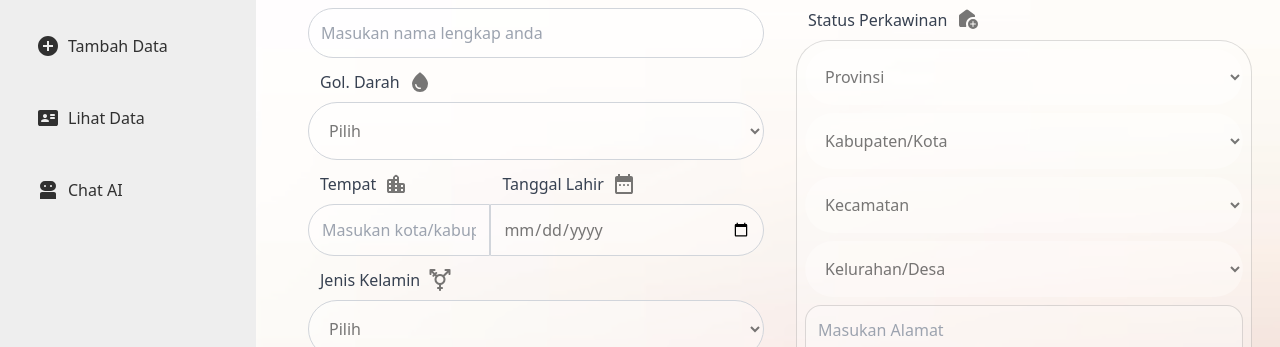
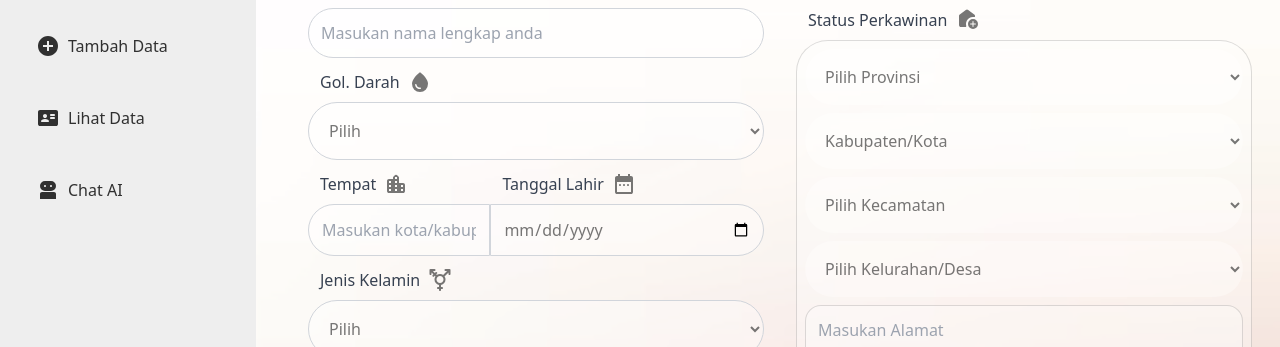
Before and after one commit to yogawan/paduka-admin, a React (Vite) app: page /form in a window 1280 px wide. Shown: the part 158-505 px from the top of the page. Built offline with nearby package versions, Linux system fonts and the light colour scheme; what groq-sdk would draw is missing.

Commit message:
Mengubah custom answer untuk GroqAI

```diff
--- a/src/components/organisms/CardOrganisms.jsx
+++ b/src/components/organisms/CardOrganisms.jsx
@@ -55,11 +55,11 @@ const CardOrganisms = () => {
       </div>
 
       {/* Card (Rendering List) */}
-      <div className="pl-[16px] flex flex-wrap justify-between mt-10">
+      <div className="pl-[16px] flex flex-wrap justify-center mt-10">
         {filteredData.length > 0 ? (
           filteredData.map((data, index) => (
-            <div className="p-2 border border-[#17171725] rounded-[24px] mb-[32px]" key={index}>
-              <table className="w-[540px] mobile:w-[300px] border-collapse">
+            <div className="p-2 border border-[#17171725] rounded-[24px] m-[8px] mobile:border-none" key={index}>
+              <table className="w-[500px] mobile:w-[280px] border-collapse">
                 <thead>
                   <tr>
                     <th className="border-b px-4 py-2 text-left">Field</th>
--- a/src/components/organisms/FormOrganisms.jsx
+++ b/src/components/organisms/FormOrganisms.jsx
@@ -319,6 +319,7 @@ const FormOrganisms = () => {
                   <option value="Konghucu">Konghucu</option>
                 </select>
               </div>
+
               {/* Status Perkawinan */}
               <div className="space-y-2">
                 <div className="flex items-center mt-3 ml-3 text-[#17171795]">
@@ -433,6 +434,8 @@ const FormOrganisms = () => {
               </div>
               <div className="bg-[#FFFFFF50]  rounded-[32px] mt-2 p-2 border border-[#17171725]">
                 <div className="space-y-2">
+
+                  {/* Provinsi */}
                   <select
                     type="text"
                     name="Provinsi"
@@ -441,10 +444,49 @@ const FormOrganisms = () => {
                     className="w-full p-4 bg-[#FFFFFF50] rounded-full focus:outline-none focus:ring-2 focus:ring-[#171717] text-[#17171795]"
                     required
                   >
-                    <option value="">Provinsi</option>
-                    <option value="DIY">Daerah Istimewa Yogyakarta</option>
+                    <option value="">Pilih Provinsi</option>
+                    <option value="DI Yogyakarta">Daerah Istimewa Yogyakarta</option>
+                    <option value="Aceh">Aceh</option>
+                    <option value="Sumatera Utara">Sumatera Utara</option>
+                    <option value="Sumatera Barat">Sumatera Barat</option>
+                    <option value="Riau">Riau</option>
+                    <option value="Kepulauan Riau">Kepulauan Riau</option>
+                    <option value="Jambi">Jambi</option>
+                    <option value="Sumatera Selatan">Sumatera Selatan</option>
+                    <option value="Bangka Belitung">Kepulauan Bangka Belitung</option>
+                    <option value="Bengkulu">Bengkulu</option>
+                    <option value="Lampung">Lampung</option>
+                    <option value="DKI Jakarta">DKI Jakarta</option>
+                    <option value="Jawa Barat">Jawa Barat</option>
+                    <option value="Jawa Tengah">Jawa Tengah</option>
+                    <option value="Jawa Timur">Jawa Timur</option>
+                    <option value="Banten">Banten</option>
+                    <option value="Bali">Bali</option>
+                    <option value="Nusa Tenggara Barat">Nusa Tenggara Barat</option>
+                    <option value="Nusa Tenggara Timur">Nusa Tenggara Timur</option>
+                    <option value="Kalimantan Barat">Kalimantan Barat</option>
+                    <option value="Kalimantan Tengah">Kalimantan Tengah</option>
+                    <option value="Kalimantan Selatan">Kalimantan Selatan</option>
+                    <option value="Kalimantan Timur">Kalimantan Timur</option>
+                    <option value="Kalimantan Utara">Kalimantan Utara</option>
+                    <option value="Sulawesi Utara">Sulawesi Utara</option>
+                    <option value="Sulawesi Tengah">Sulawesi Tengah</option>
+                    <option value="Sulawesi Selatan">Sulawesi Selatan</option>
+                    <option value="Sulawesi Tenggara">Sulawesi Tenggara</option>
+                    <option value="Gorontalo">Gorontalo</option>
+                    <option value="Sulawesi Barat">Sulawesi Barat</option>
+                    <option value="Maluku">Maluku</option>
+                    <option value="Maluku Utara">Maluku Utara</option>
+                    <option value="Papua">Papua</option>
+                    <option value="Papua Barat">Papua Barat</option>
+                    <option value="Papua Tengah">Papua Tengah</option>
+                    <option value="Papua Pegunungan">Papua Pegunungan</option>
+                    <option value="Papua Selatan">Papua Selatan</option>
+                    <option value="Papua Barat Daya">Papua Barat Daya</option>
                   </select>
 
+
+                  {/* Kabupaten */}
                   <select
                     type="text"
                     name="Kabupaten"
@@ -461,6 +503,7 @@ const FormOrganisms = () => {
                     <option value="Kulon Progo">Kulon Progo</option>
                   </select>
 
+                  {/* Kecamatan */}
                   <select
                     type="text"
                     name="Kecamatan"
@@ -469,13 +512,20 @@ const FormOrganisms = () => {
                     className="w-full p-4 bg-[#FFFFFF50] rounded-full focus:outline-none focus:ring-2 focus:ring-[#171717] text-[#17171795]"
                     required
                   >
-                    <option value="">Kecamatan</option>
+                    <option value="">Pilih Kecamatan</option>
                     <option value="Samigaluh">Samigaluh</option>
                     <option value="Kalibawang">Kalibawang</option>
                     <option value="Girimulyo">Girimulyo</option>
-                    <option value="Nangulan">Nanggulan</option>
+                    <option value="Nanggulan">Nanggulan</option>
+                    <option value="Sentolo">Sentolo</option>
+                    <option value="Panjatan">Panjatan</option>
+                    <option value="Wates">Wates</option>
+                    <option value="Temon">Temon</option>
+                    <option value="Kokap">Kokap</option>
+                    <option value="Pengasih">Pengasih</option>
                   </select>
 
+                  {/* Kelurahan/Desa */}
                   <select
                     type="text"
                     name="Kelurahan"
@@ -484,13 +534,20 @@ const FormOrganisms = () => {
                     className="w-full p-4 bg-[#FFFFFF50] rounded-full focus:outline-none focus:ring-2 focus:ring-[#171717] text-[#17171795]"
                     required
                   >
-                    <option value="">Kelurahan/Desa</option>
-                    <option value="Kembang">Kembang</option>
-                    <option value="Jatisarono">Jatisarono</option>
-                    <option value="Wijimulyo">Wijimulyo</option>
-                    <option value="Tanjung">Tanjungharjo</option>
+                    <option value="">Pilih Kelurahan/Desa</option>
+                    <option value="Temon Kulon">Temon Kulon</option>
+                    <option value="Temon Wetan">Temon Wetan</option>
+                    <option value="Sindutan">Sindutan</option>
+                    <option value="Kaligintung">Kaligintung</option>
+                    <option value="Palihan">Palihan</option>
+                    <option value="Glagah">Glagah</option>
+                    <option value="Jangkaran">Jangkaran</option>
+                    <option value="Kebonrejo">Kebonrejo</option>
+                    <option value="Kalidengen">Kalidengen</option>
+                    <option value="Demangrejo">Demangrejo</option>
                   </select>
 
+                  {/* Dusun */}
                   <textarea
                     type="text"
                     name="Dusun"
@@ -501,6 +558,7 @@ const FormOrganisms = () => {
                     rows={3}
                     required
                   ></textarea>
+
                 </div>
               </div>
 
--- a/src/components/organisms/GroqOrganisms.jsx
+++ b/src/components/organisms/GroqOrganisms.jsx
@@ -7,13 +7,14 @@ const GroqOrganisms = () => {
   const [loading, setLoading] = useState(false);
 
   const customAnswers = {
-    'siapa orang paling tua': 'Jawaban khusus: Orang tertua yang tercatat dalam sejarah adalah Jeanne Calment dari Prancis, yang hidup hingga usia 122 tahun dan 164 hari.',
-    'berapa umur bumi': 'Jawaban khusus: Umur Bumi diperkirakan sekitar 4,54 miliar tahun berdasarkan penelitian geologi.',
-    'apa arti kehidupan': 'Jawaban khusus: Arti kehidupan adalah 42! Ini adalah referensi dari "The Hitchhiker\'s Guide to the Galaxy."',
-    'siapa presiden pertama indonesia': 'Jawaban khusus: Presiden pertama Indonesia adalah Ir. Soekarno, yang memimpin dari tahun 1945 hingga 1967.',
-    'apa ibukota indonesia': 'Jawaban khusus: Ibukota Indonesia adalah Jakarta.',
-    'berapa kecepatan cahaya': 'Jawaban khusus: Kecepatan cahaya di ruang hampa adalah 299.792.458 meter per detik.',
-    'penduduk paling tua': "Miko Dian Rachmadany adalah Penduduk Tertua, tangal lahir 1992-01-12"
+    'siapa yang paling tua': 'Orang tertua dari data ini adalah I Gede Surya, lahir pada 22 Maret 1987 di Gianyar, dengan pekerjaan sebagai Seniman.',
+    'siapa yang paling muda': 'Orang termuda dari data ini adalah Ahmad Fauzan, lahir pada 10 Mei 2002 di Yogyakarta, dengan pekerjaan sebagai Mahasiswa.',
+    'berapa jumlah penduduk yang belum kawin': 'Dari data ini, terdapat 3 orang yang statusnya belum kawin.',
+    'siapa yang bekerja sebagai dokter': 'Dari data ini, Cindy Nathalia bekerja sebagai Dokter. Dia lahir pada 10 September 1991 di Medan.',
+    'siapa yang berasal dari Bali': 'Orang yang berasal dari Bali adalah I Gede Surya, lahir di Gianyar dan bekerja sebagai Seniman.',
+    'berapa jumlah penduduk dengan golongan darah O': 'Dari data ini, terdapat 2 orang dengan golongan darah O.',
+    'siapa yang bekerja sebagai mahasiswa': 'Ahmad Fauzan adalah Mahasiswa, lahir pada 10 Mei 2002 di Yogyakarta.',
+    'siapa yang statusnya kawin': 'Dari data ini, terdapat 2 orang yang statusnya kawin, yaitu I Gede Surya dan Maria Angelica.'
   };
 
   const AskAI = async () => {
@@ -53,7 +54,7 @@ const GroqOrganisms = () => {
             name="content"
             id="content"
             placeholder="Ayoo tanya sesuatu...."
-            className="w-full px-10 py-10 border rounded-[16px] focus:outline-[#171717]"
+            className="w-full bg-transparent px-10 py-10 border rounded-[16px] focus:outline-[#171717]"
           />
 
           {/* Button */}
--- a/src/components/organisms/TeamOrganisms.jsx
+++ b/src/components/organisms/TeamOrganisms.jsx
@@ -36,7 +36,7 @@ const TeamOrganisms = () => {
               </Link>
             </div>
 
-            <Link className="ml-6 mobile:mt-6" to={"/app"}>Our GitHub</Link>
+            <a className="ml-6 mobile:mt-6" href="https://github.com/yogawan/tugas-desain-front-end">Our GitHub</a>
           </div>
         </div>
       </div>
```
